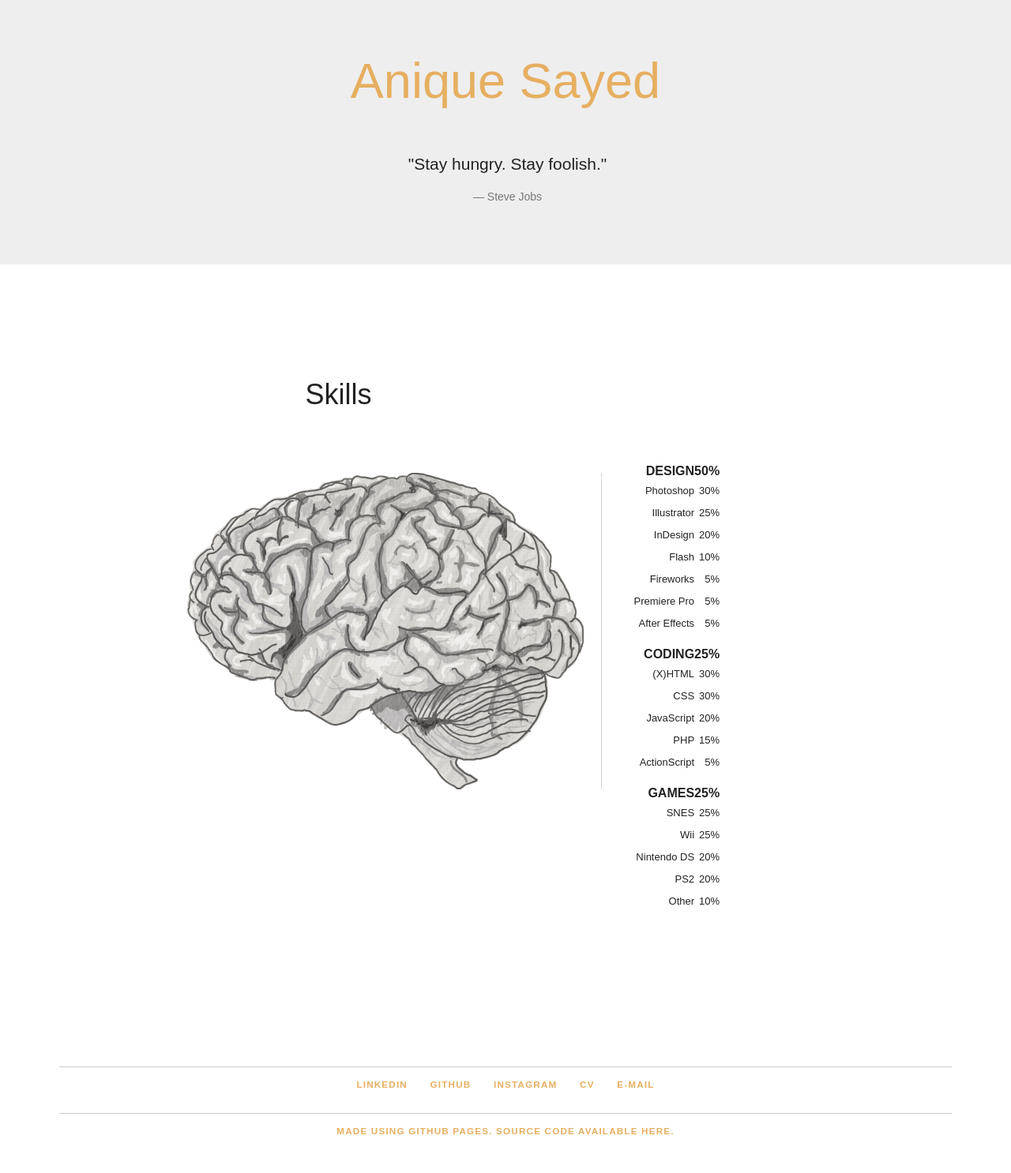
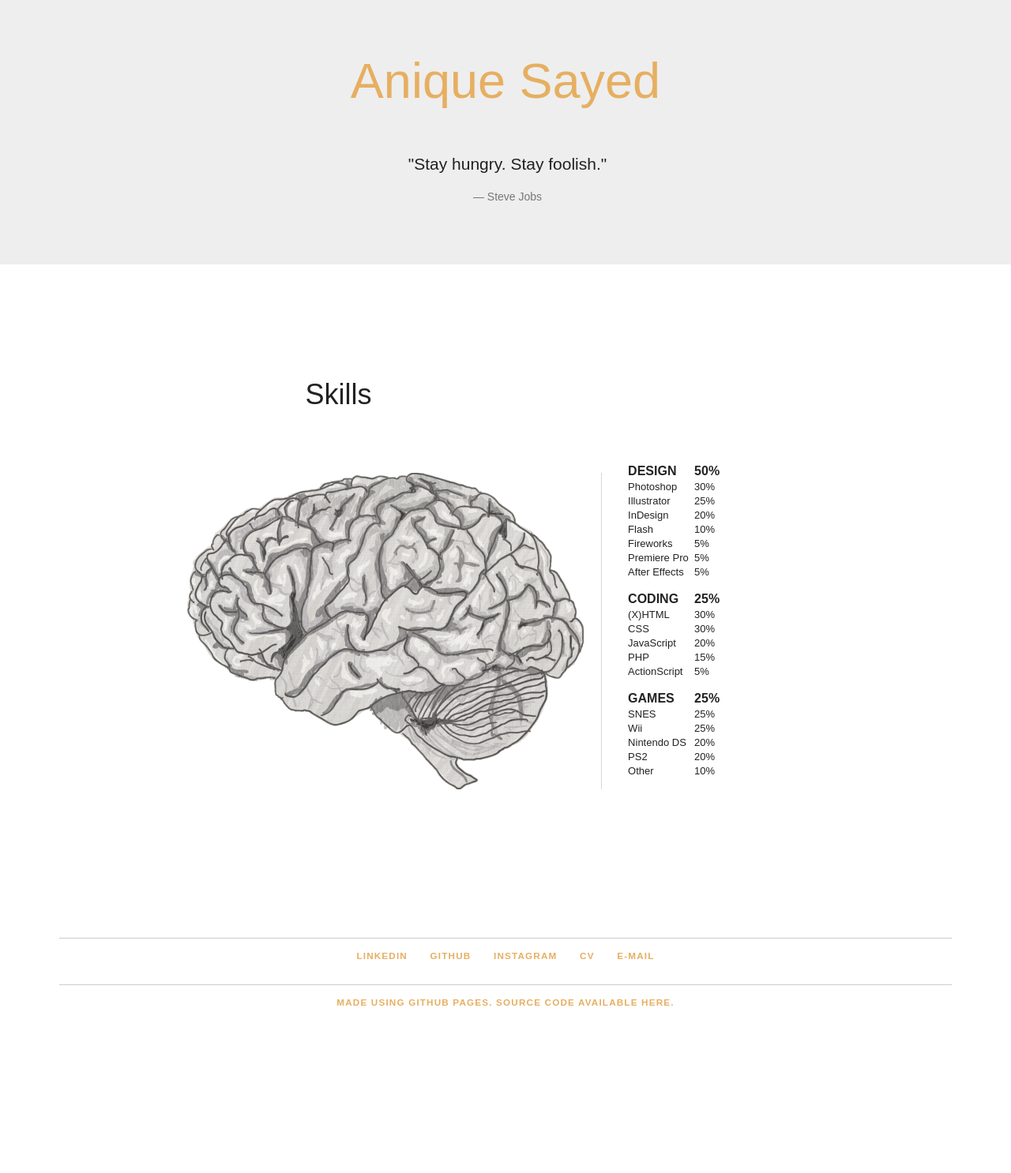
Before and after one commit to aniquesayed/aniquesayed.github.io, a Jekyll site: the page built from languages.html, in a window 1280 px wide. Shown: the whole page at 79% size. Built offline with Jekyll 4.4.1, drawn with Linux system fonts in a browser that asks for light colours; some web fonts are replaced; after the commit the page ends 1323 px from its top, so only the background shows below that.

Commit message:
editing languages page

```diff
--- a/css/skills.css
+++ b/css/skills.css
@@ -131,7 +131,6 @@
 
         #infografik .leftside table th {
           line-height: 22px;
-          text-align: right;
           font-size: 16px;
           font-weight: bold;
           text-transform: uppercase;
@@ -139,15 +138,14 @@
         }
 
         #infografik .leftside table td {
-          padding: 3px 0;
-          line-height: 22px;
-          text-align: right;
+          line-height: 18px;
           cursor: default;
         }
 
         #infografik .leftside table td.aktivtd {
           font-weight: bold;
-          color: #3e3d3b;
+          font-
+          color: #e6af61;
         }
 
   #infografik .rightside {
```
